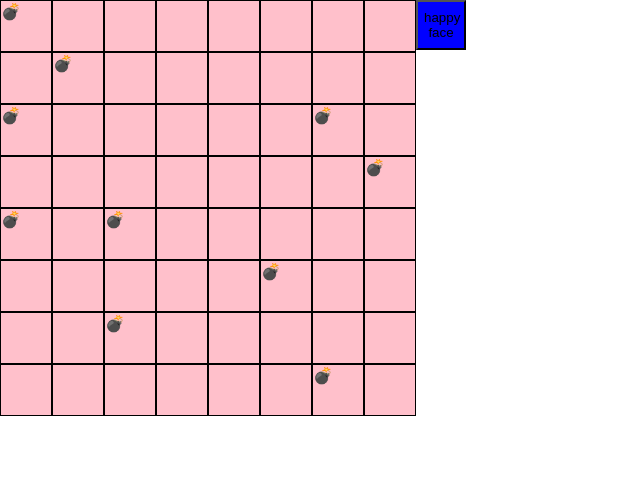
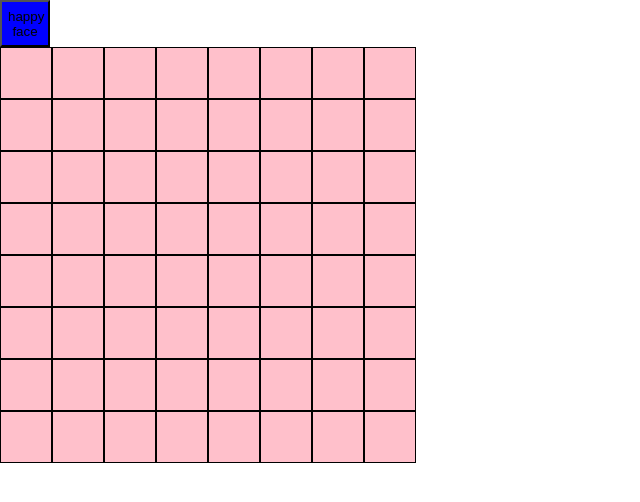
Before and after one commit to KateMHagen/minesweeper, a React (Create React App) app: page / in a window 1280 px wide. Shown: the top 502 px of the page, without its empty margins (0-640 px from the left). Built offline with nearby package versions, Linux system fonts and the light colour scheme.

Commit message:
done with game logic

```diff
--- a/src/App.css
+++ b/src/App.css
@@ -1,8 +1,12 @@
 
-
+.container {
+  height: 100vh;
+  width: 100vh;
+  display: flex;
+  flex-direction: column;
+}
 .board {
   display: flex;
-
   width: 800px;
   height: 800px;
 }
--- a/src/Minesweeper.jsx
+++ b/src/Minesweeper.jsx
@@ -3,7 +3,6 @@ import { useState, useEffect } from "react"
 const numRows = 8
 const numCols = 8
 const numMines = 10
-const cellAmount = 64
 let cellUsedCount = 0
 let cellsFlagged = 0
 // Directions you can go to get to neighbouring cells
@@ -64,8 +63,6 @@ function countAdjacentMines(board, rowIndex, colIndex) {
     return count
 }
 
-
-
 export default function Minesweeper() {
     const [board, setBoard] = useState(generateEmptyBoard())
     const [isGameOver, setIsGameOver] = useState(false)
@@ -88,14 +85,17 @@ export default function Minesweeper() {
         if(cell.isMine) {
             cell.isRevealed = true
             setBoard(copy)
-            gameOver()
+            setIsGameOver(true)
             return board
         }
 
-
-
         if(!cell.isRevealed) {
             cellUsedCount++
+            // If cells used are 64 and cells flagged are 10, then user won game
+            if(cellUsedCount === 64 && cellsFlagged == 10) {
+                setIsGameWon(true)
+            }
+
             if(!cell.isFlagged){
                 // If the cell has adjacent mines, only reveal that cell
                 if(cell.adjacentMines > 0) {
@@ -106,6 +106,7 @@ export default function Minesweeper() {
                 // If cell has no adjacent mines, reveal it and recursively reveal neighbours
                 cell.isRevealed = true
                 setBoard(copy)
+
                 for(const [x, y] of directions) {
                     cell.isRevealed = true
                     revealCell(copy,rowIndex + x, colIndex + y)
@@ -114,9 +115,7 @@ export default function Minesweeper() {
         }
     }
 
-    function gameOver() {
-        setIsGameOver(true)
-    }
+
 
     function newGame() {
         cellsFlagged = 0
@@ -134,7 +133,6 @@ export default function Minesweeper() {
     }
 
     function flag(board, rowIndex, colIndex) {
-
         let copy = [...board]
         let cell = copy[rowIndex][colIndex]
 
@@ -146,6 +144,10 @@ export default function Minesweeper() {
             cell.isFlagged = true
             cellUsedCount++
             cellsFlagged++
+            // If cells used are 64 and cells flagged are 10, then user won game
+            if(cellUsedCount === 64 && cellsFlagged == 10) {
+                setIsGameWon(true)
+            }
         }
         return setBoard(copy)
     }
@@ -153,12 +155,11 @@ export default function Minesweeper() {
     function displayCell(board, rowIndex, colIndex){
         const cell = board[rowIndex][colIndex]
 
-        if(cell.isMine){
-            return "💣"
-        }
         if(cell.isRevealed){
             if(cell.isMine){
                 return "💣"
+            } else if(cell.adjacentMines === 0) {
+                return ""
             } else {
                 return cell.adjacentMines
             }
@@ -173,18 +174,10 @@ export default function Minesweeper() {
         }
     }
 
-    function gameWon() {
-
-        // Game is won if all non-mine cells are revealed and all mines are flagged
-        // figure out where to call this function
-        console.log("you won!")
-        return setIsGameWon(true)
-
-
-    }
-
     return (
-        <>
+        <div className="container">
+            <button className="hello" onClick={newGame}>{isGameOver ? "sad face" : "happy face"}</button>
+            <div className={`${isGameWon ? "win" : "not-win"}`}>YOU WON!!</div>
             <div className="board">
                 {board.map((row, rowIndex) => (
                     <div key={rowIndex} className="row">
@@ -192,31 +185,23 @@ export default function Minesweeper() {
                             <div
                                 key={colIndex}
                                 // Reveal cell if clicked
-                            onClick={!isGameOver ? () => revealCell(board, rowIndex, colIndex) : gameOver}
+                                onClick={!isGameOver ? () => revealCell(board, rowIndex, colIndex) : () => setIsGameOver(true)}
                                 onContextMenu={(e) => {
                                     e.preventDefault()
-                                !isGameOver ? flag(board, rowIndex, colIndex) : gameOver()
+                                    !isGameOver ? flag(board, rowIndex, colIndex) : setIsGameOver(true)
                                 }}
                                 className={`
                                     cell
                                     ${board[rowIndex][colIndex].isRevealed ? "revealed" : "notRevealed"}
                                     ${board[rowIndex][colIndex].isFlagged ? "flagged" : "notRevealed"}
                                 `}
-
                             >
-
                                 {displayCell(board,rowIndex,colIndex, cellUsedCount)}
-
-
                             </div>
-
                         ))}
                     </div>
-
                 ))}
-            <button className="hello" onClick={newGame}>{isGameOver ? "sad face" : "happy face"}</button>
-            <div className={`${isGameWon ? "win" : "not-win"}`}>YOU WON!!</div>
             </div>
-        </>
+        </div>
     )
 }
```
Lines whose indentation alone changed are shown as unchanged.
